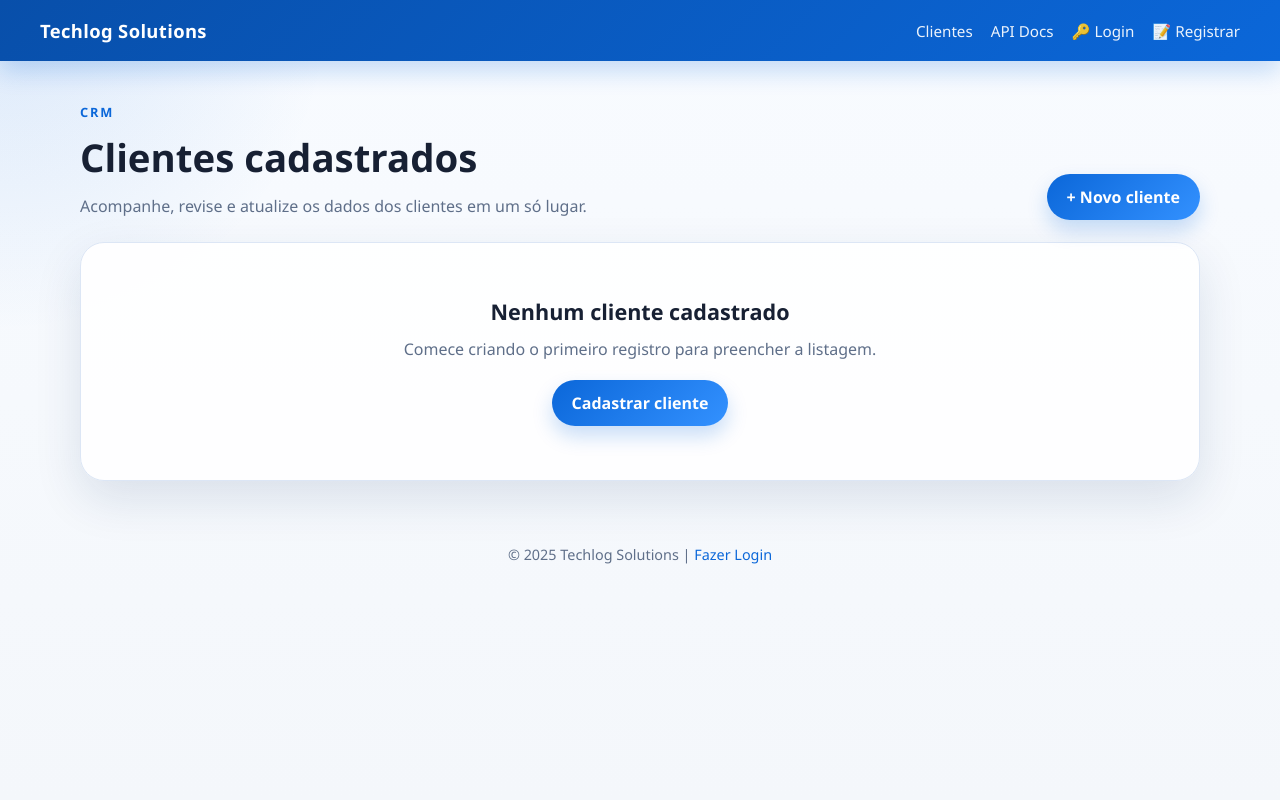
After one commit to felipecesargomes/fastapi-client, a FastAPI app: template app/templates/clientes.html in a window 1280 px wide. The commit adds this page. Run offline with FastAPI, Linux system fonts and the light colour scheme; the template is opened without the code that fills it, so the values that code supplies are empty.

Commit message:
feat: crud cliente front

```diff
--- a/app/main.py
+++ b/app/main.py
@@ -1,8 +1,13 @@
-from fastapi import FastAPI, Request
-from fastapi.responses import HTMLResponse
+from typing import Annotated
+
+from fastapi import Depends, FastAPI, Form, HTTPException, Request
+from fastapi.responses import HTMLResponse, RedirectResponse
 from fastapi.staticfiles import StaticFiles
 from fastapi.templating import Jinja2Templates
 
+from app.dependecies import obter_cliente_repositorio
+from app.models.cliente import ClienteCriarAtualizar
+from app.repository.cliente import ClienteRepositorio
 from app.routers import cliente
 
 app = FastAPI(
@@ -23,3 +28,77 @@ async def health_check():
 @app.get("/front", response_class=HTMLResponse)
 async def front_page(request: Request):
     return templates.TemplateResponse(request=request, name="index.html", context={"versao": app.version})
+
+@app.get("/clientes", response_class=HTMLResponse)
+async def listar_clientes_html(
+    request: Request,
+    cliente_repositorio: Annotated[ClienteRepositorio, Depends(obter_cliente_repositorio)],
+):
+    clientes = await cliente_repositorio.listar_clientes()
+    return templates.TemplateResponse(
+        request=request,
+        name="clientes.html",
+        context={"clientes": clientes, "versao": app.version},
+    )
+
+@app.get("/clientes/novo", response_class=HTMLResponse)
+async def novo_cliente_form(request: Request):
+    return templates.TemplateResponse(
+        request=request,
+        name="novo_cliente.html",
+        context={
+            "cliente": None,
+            "form_action": "/clientes/novo",
+            "page_title": "Novo Cliente",
+            "submit_label": "Salvar cliente",
+            "versao": app.version,
+        },
+    )
+
+@app.post("/clientes/novo")
+async def criar_cliente_html(
+    cliente_repositorio: Annotated[ClienteRepositorio, Depends(obter_cliente_repositorio)],
+    nome: str = Form(...),
+    email: str = Form(...),
+    telefone: str = Form(...),
+):
+    cliente = ClienteCriarAtualizar(nome=nome, email=email, telefone=telefone)
+    await cliente_repositorio.criar_cliente(cliente)
+    return RedirectResponse("/clientes", status_code=303)
+
+@app.get("/clientes/{cliente_id}/editar", response_class=HTMLResponse)
+async def editar_cliente_form(
+    cliente_id: int,
+    request: Request,
+    cliente_repositorio: Annotated[ClienteRepositorio, Depends(obter_cliente_repositorio)],
+):
+    cliente = await cliente_repositorio.obter_cliente(cliente_id)
+    if cliente is None:
+        raise HTTPException(status_code=404, detail="Cliente não encontrado")
+
+    return templates.TemplateResponse(
+        request=request,
+        name="novo_cliente.html",
+        context={
+            "cliente": cliente,
+            "form_action": f"/clientes/{cliente_id}/editar",
+            "page_title": "Editar Cliente",
+            "submit_label": "Salvar alterações",
+            "versao": app.version,
+        },
+    )
+
+@app.post("/clientes/{cliente_id}/editar")
+async def editar_cliente_html(
+    cliente_id: int,
+    cliente_repositorio: Annotated[ClienteRepositorio, Depends(obter_cliente_repositorio)],
+    nome: str = Form(...),
+    email: str = Form(...),
+    telefone: str = Form(...),
+):
+    cliente = ClienteCriarAtualizar(nome=nome, email=email, telefone=telefone)
+    cliente_atualizado = await cliente_repositorio.atualizar_cliente(cliente_id, cliente)
+    if cliente_atualizado is None:
+        raise HTTPException(status_code=404, detail="Cliente não encontrado")
+
+    return RedirectResponse("/clientes", status_code=303)
--- a/app/routers/cliente.py
+++ b/app/routers/cliente.py
@@ -6,7 +6,7 @@ from app.dependecies import obter_cliente_repositorio
 from app.repository.cliente import ClienteRepositorio
 
 router = APIRouter(
-    prefix="/clientes"
+    prefix="/api/clientes"
 )
 
 @router.get("/", response_model=list[Cliente])
--- a/app/static/css/style.css
+++ b/app/static/css/style.css
@@ -1,69 +1,327 @@
+:root {
+    --bg: #f4f7fb;
+    --surface: #ffffff;
+    --surface-soft: #eef5ff;
+    --border: #dce6f5;
+    --text: #172033;
+    --muted: #5f6f89;
+    --primary: #0b67d9;
+    --primary-dark: #084faa;
+    --accent: #d8e9ff;
+    --shadow: 0 18px 48px rgba(16, 52, 98, 0.12);
+}
+
 * { margin: 0; padding: 0; box-sizing: border-box; }
-body { font-family: Arial, sans-serif; background: #f0f2f5; }
+
+body {
+    font-family: "Segoe UI", Tahoma, Geneva, Verdana, sans-serif;
+    color: var(--text);
+    background:
+        radial-gradient(circle at top left, rgba(11, 103, 217, 0.12), transparent 22%),
+        linear-gradient(180deg, #f8fbff 0%, var(--bg) 100%);
+    min-height: 100vh;
+}
 
 nav {
-    background: #1a6fc4;
-    padding: 14px 32px;
+    background: linear-gradient(135deg, var(--primary-dark), var(--primary));
+    padding: 18px 40px;
     display: flex;
     justify-content: space-between;
     align-items: center;
+    box-shadow: 0 10px 25px rgba(11, 103, 217, 0.22);
 }
-nav .logo { color: white; font-size: 18px; font-weight: bold; }
+
+nav .logo {
+    color: white;
+    font-size: 1.15rem;
+    font-weight: 700;
+    letter-spacing: 0.02em;
+    text-decoration: none;
+}
+
+nav .nav-links {
+    display: flex;
+    gap: 18px;
+    align-items: center;
+}
+
 nav .nav-links a {
-    color: white;
+    color: rgba(255, 255, 255, 0.92);
     text-decoration: none;
-    margin-left: 20px;
-    font-size: 14px;
+    font-size: 0.95rem;
 }
-nav .nav-links a:hover { text-decoration: underline; }
+
+nav .nav-links a:hover { color: white; }
+
+.hero,
+.page-shell,
+.cards {
+    width: min(1120px, calc(100% - 48px));
+    margin-left: auto;
+    margin-right: auto;
+}
 
 .hero {
-    background: #1a6fc4;
     color: white;
-    margin: 32px auto;
-    max-width: 900px;
-    border-radius: 10px;
-    padding: 48px 40px 40px;
+    margin-top: 36px;
+    padding: 56px 48px;
+    border-radius: 28px;
+    background: linear-gradient(135deg, #0c58b8, #1180ff 58%, #6db6ff);
+    box-shadow: var(--shadow);
 }
-.hero h1 { font-size: 32px; margin-bottom: 12px; }
-.hero p { font-size: 15px; margin-bottom: 6px; }
-.hero .version { font-weight: bold; margin-top: 8px; }
+
+.hero h1 { font-size: clamp(2.1rem, 4vw, 3.4rem); margin-bottom: 14px; }
+.hero p { font-size: 1rem; opacity: 0.95; margin-bottom: 6px; }
+.hero .version { margin-top: 14px; font-weight: 700; }
 
 .cards {
+    display: grid;
+    grid-template-columns: repeat(auto-fit, minmax(260px, 1fr));
+    gap: 24px;
+    margin-top: 28px;
+    margin-bottom: 48px;
+}
+
+.card {
+    background: rgba(255, 255, 255, 0.92);
+    backdrop-filter: blur(4px);
+    border-radius: 24px;
+    padding: 32px 28px;
+    min-height: 220px;
+    box-shadow: var(--shadow);
+    border: 1px solid rgba(255, 255, 255, 0.6);
+}
+
+.card.highlight { background: linear-gradient(180deg, #e9f3ff, #dcecff); }
+.card .icon { font-size: 2rem; margin-bottom: 14px; }
+.card h3 { font-size: 1.2rem; margin-bottom: 10px; }
+.card p { font-size: 0.96rem; color: var(--muted); margin-bottom: 24px; line-height: 1.6; }
+
+.page-shell {
+    padding: 42px 0 56px;
+}
+
+.section-heading {
     display: flex;
-    gap: 24px;
-    max-width: 900px;
-    margin: 0 auto 40px;
-    flex-wrap: wrap;
+    justify-content: space-between;
+    gap: 16px;
+    align-items: end;
+    margin-bottom: 22px;
 }
-.card {
-    background: white;
-    border-radius: 10px;
-    padding: 32px 28px;
-    flex: 1;
-    min-width: 220px;
+
+.eyebrow {
+    text-transform: uppercase;
+    letter-spacing: 0.14em;
+    font-size: 0.8rem;
+    color: var(--primary);
+    font-weight: 700;
+    margin-bottom: 10px;
+}
+
+.section-heading h2,
+.form-header h2 {
+    font-size: clamp(2rem, 3vw, 2.8rem);
+    margin-bottom: 10px;
+}
+
+.section-copy {
+    color: var(--muted);
+    line-height: 1.7;
+    max-width: 640px;
+}
+
+.table-card,
+.form-card {
+    background: rgba(255, 255, 255, 0.92);
+    border: 1px solid var(--border);
+    border-radius: 24px;
+    box-shadow: var(--shadow);
+    overflow: hidden;
+}
+
+table {
+    width: 100%;
+    border-collapse: collapse;
+}
+
+thead {
+    background: linear-gradient(180deg, #f7faff, #eef4fc);
+}
+
+th,
+td {
+    padding: 18px 22px;
+    text-align: left;
+    border-bottom: 1px solid #edf2fa;
+}
+
+th {
+    font-size: 0.83rem;
+    letter-spacing: 0.08em;
+    text-transform: uppercase;
+    color: var(--muted);
+}
+
+tbody tr:hover {
+    background: #f9fbff;
+}
+
+.person-cell {
+    display: flex;
+    align-items: center;
+    gap: 12px;
+    font-weight: 600;
+}
+
+.avatar {
+    width: 36px;
+    height: 36px;
+    border-radius: 50%;
+    display: inline-flex;
+    align-items: center;
+    justify-content: center;
+    background: var(--accent);
+    color: var(--primary-dark);
+    font-weight: 700;
+}
+
+.table-link {
+    color: var(--primary);
+    text-decoration: none;
+    font-weight: 600;
+}
+
+.table-link:hover { color: var(--primary-dark); }
+
+.empty-state {
+    padding: 54px 28px;
     text-align: center;
-    box-shadow: 0 1px 4px rgba(0,0,0,0.08);
 }
-.card.highlight { background: #cfe2ff; }
-.card .icon { font-size: 32px; margin-bottom: 12px; }
-.card h3 { font-size: 16px; margin-bottom: 8px; }
-.card p { font-size: 13px; color: #555; margin-bottom: 20px; }
-.card a {
-    background: #1a6fc4;
+
+.empty-state h3 { font-size: 1.35rem; margin-bottom: 12px; }
+.empty-state p { color: var(--muted); margin-bottom: 20px; }
+
+.form-shell {
+    display: flex;
+    justify-content: center;
+}
+
+.form-card {
+    width: min(720px, 100%);
+    padding: 34px;
+}
+
+.form-header {
+    margin-bottom: 24px;
+}
+
+.client-form {
+    display: grid;
+    gap: 14px;
+}
+
+.client-form label {
+    font-weight: 600;
+    color: var(--text);
+}
+
+.client-form input {
+    width: 100%;
+    border: 1px solid var(--border);
+    border-radius: 14px;
+    padding: 14px 16px;
+    font-size: 1rem;
+    background: #fbfdff;
+    transition: border-color 0.2s ease, box-shadow 0.2s ease;
+}
+
+.client-form input:focus {
+    outline: none;
+    border-color: #8cbcff;
+    box-shadow: 0 0 0 4px rgba(11, 103, 217, 0.12);
+}
+
+.form-actions {
+    display: flex;
+    justify-content: flex-end;
+    gap: 12px;
+    margin-top: 10px;
+}
+
+.btn {
+    display: inline-flex;
+    align-items: center;
+    justify-content: center;
+    gap: 8px;
+    padding: 12px 20px;
+    border-radius: 999px;
+    text-decoration: none;
+    font-weight: 700;
+    border: none;
+    cursor: pointer;
+}
+
+.btn-primary {
+    background: linear-gradient(135deg, var(--primary), #3391ff);
     color: white;
-    padding: 10px 28px;
-    border-radius: 50px;
-    text-decoration: none;
-    font-size: 14px;
+    box-shadow: 0 10px 20px rgba(11, 103, 217, 0.22);
 }
-.card a:hover { background: #155a9e; }
+
+.btn-primary:hover { background: linear-gradient(135deg, var(--primary-dark), var(--primary)); }
+
+.btn-secondary {
+    background: var(--surface-soft);
+    color: var(--primary-dark);
+}
 
 footer {
     text-align: center;
-    font-size: 13px;
-    color: #666;
-    padding-bottom: 32px;
+    font-size: 0.9rem;
+    color: var(--muted);
+    padding: 8px 24px 32px;
 }
-footer a { color: #1a6fc4; text-decoration: none; }
-footer a:hover { text-decoration: underline; }
+
+footer a { color: var(--primary); text-decoration: none; }
+footer a:hover { color: var(--primary-dark); }
+
+@media (max-width: 768px) {
+    nav {
+        padding: 16px 20px;
+        flex-direction: column;
+        gap: 12px;
+    }
+
+    .hero,
+    .page-shell,
+    .cards {
+        width: min(100% - 28px, 1120px);
+    }
+
+    .hero {
+        padding: 36px 24px;
+        border-radius: 22px;
+    }
+
+    .section-heading {
+        flex-direction: column;
+        align-items: stretch;
+    }
+
+    th,
+    td {
+        padding: 14px 12px;
+        font-size: 0.92rem;
+    }
+
+    .form-card {
+        padding: 24px 18px;
+    }
+
+    .form-actions {
+        flex-direction: column;
+    }
+
+    .btn {
+        width: 100%;
+    }
+}
--- /dev/null
+++ b/app/templates/clientes.html
@@ -0,0 +1,53 @@
+{% extends "index.html" %}
+{% block content %}
+<section class="page-shell">
+    <div class="section-heading">
+        <div>
+            <p class="eyebrow">CRM</p>
+            <h2>Clientes cadastrados</h2>
+            <p class="section-copy">Acompanhe, revise e atualize os dados dos clientes em um só lugar.</p>
+        </div>
+        <a href="/clientes/novo" class="btn btn-primary">+ Novo cliente</a>
+    </div>
+
+    <div class="table-card">
+        {% if clientes %}
+        <table>
+            <thead>
+                <tr>
+                    <th>ID</th>
+                    <th>Nome</th>
+                    <th>Email</th>
+                    <th>Telefone</th>
+                    <th>Ações</th>
+                </tr>
+            </thead>
+            <tbody>
+                {% for cliente in clientes %}
+                <tr>
+                    <td>#{{ cliente.id_ }}</td>
+                    <td>
+                        <div class="person-cell">
+                            <span class="avatar">{{ cliente.nome[0]|upper }}</span>
+                            <span>{{ cliente.nome }}</span>
+                        </div>
+                    </td>
+                    <td>{{ cliente.email }}</td>
+                    <td>{{ cliente.telefone }}</td>
+                    <td>
+                        <a class="table-link" href="/clientes/{{ cliente.id_ }}/editar">Editar</a>
+                    </td>
+                </tr>
+                {% endfor %}
+            </tbody>
+        </table>
+        {% else %}
+        <div class="empty-state">
+            <h3>Nenhum cliente cadastrado</h3>
+            <p>Comece criando o primeiro registro para preencher a listagem.</p>
+            <a href="/clientes/novo" class="btn btn-primary">Cadastrar cliente</a>
+        </div>
+        {% endif %}
+    </div>
+</section>
+{% endblock %}
--- a/app/templates/index.html
+++ b/app/templates/index.html
@@ -8,15 +8,18 @@
 </head>
 <body>
     <nav>
-        <span class="logo">Techlog Solutions</span>
+        <a class="logo" href="/front">Techlog Solutions</a>
         <div class="nav-links">
+            <a href="/clientes">Clientes</a>
+            <a href="/docs">API Docs</a>
             <a href="#">🔑 Login</a>
             <a href="#">📝 Registrar</a>
         </div>
     </nav>
 
+    {% block content %}
     <div class="hero">
-        <h1>🚀 Solutions CRM! 🚀</h1>
+        <h1>🚀 Techlog Solutions CRM! 🚀</h1>
         <p>Explore as funcionalidades do sistema através do menu abaixo.</p>
         <p class="version">Versão: {{ versao }}</p>
     </div>
@@ -35,6 +38,7 @@
             <a href="/docs">Acessar</a>
         </div>
     </div>
+    {% endblock %}
 
     <footer>
         &copy; 2025 Techlog Solutions | <a href="#">Fazer Login</a>
--- a/requirements.txt
+++ b/requirements.txt
@@ -2,3 +2,4 @@ fastapi
 jinja2
 uvicorn[standard]
 sqlite-utils
+python-multipart
```
Also changed, not shown: app/templates/novo_cliente.html (added, +28 -0 lines).
